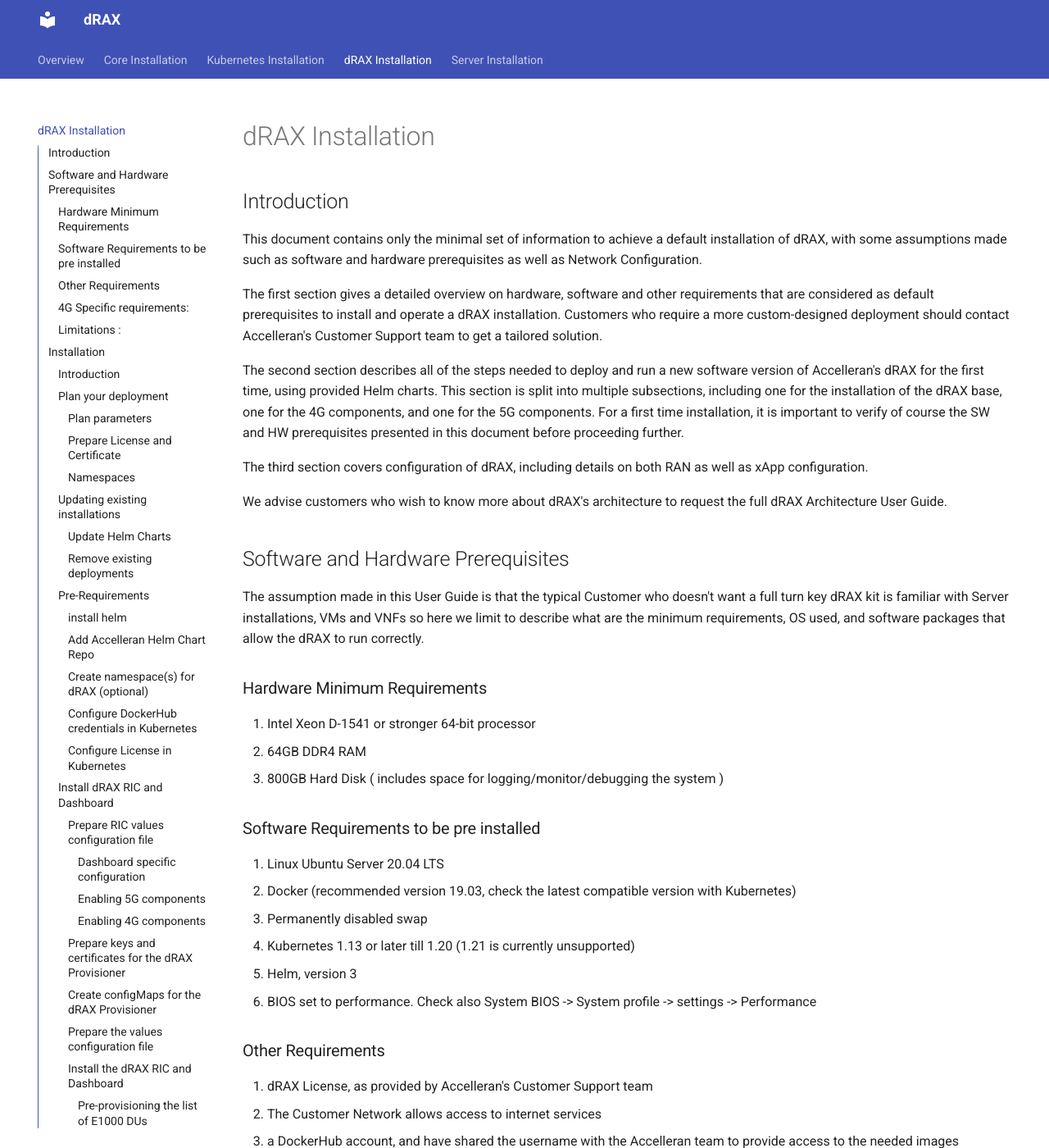
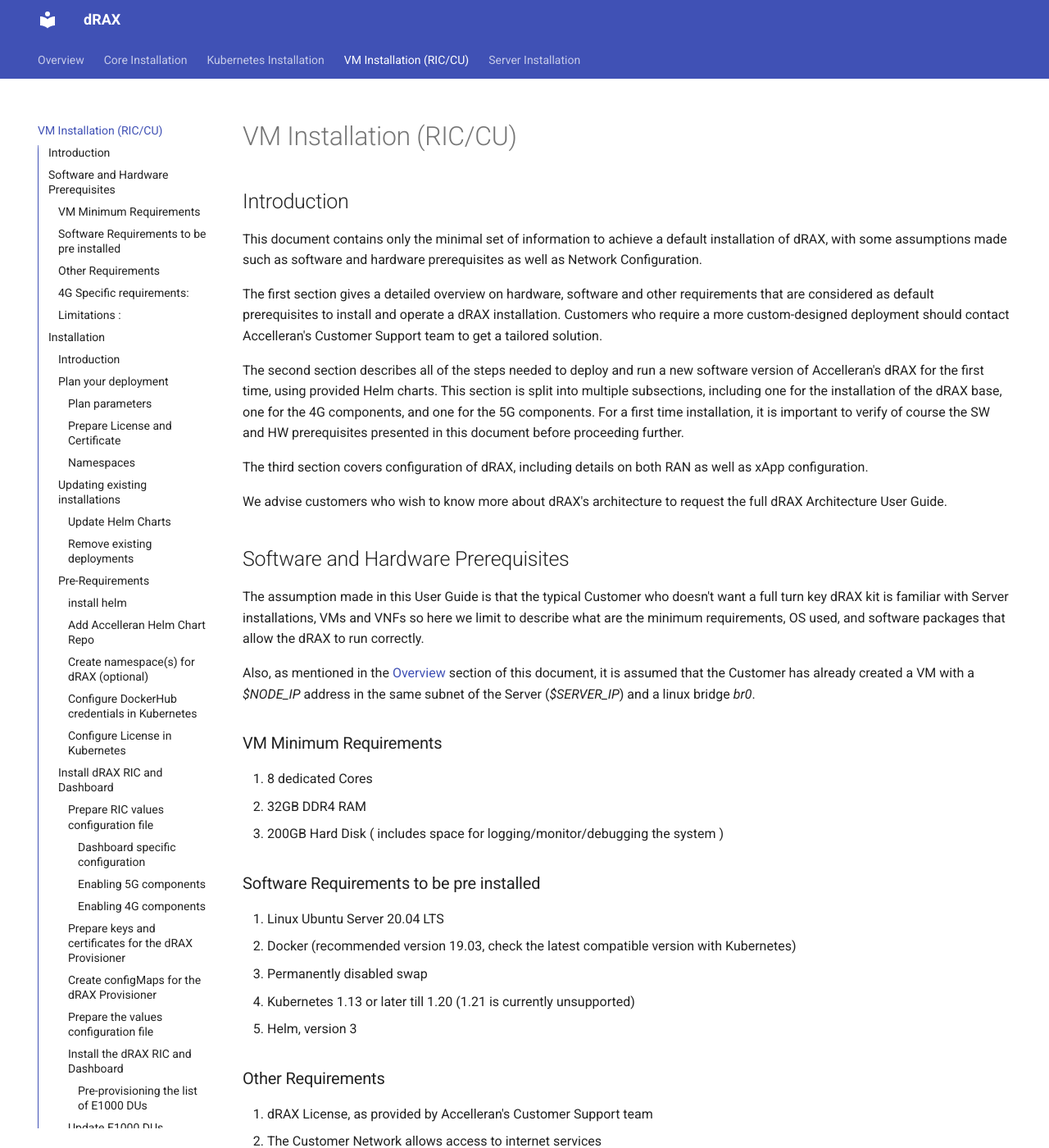
Before and after one commit to accelleran/drax-docs, an MkDocs documentation site: the page built from docs/drax-install/index.md, in a window 1280 px wide and 1400 px high. Shown: the whole window at 82% size. Built offline with MkDocs 1.6.1 and Material for MkDocs 9.7.7, drawn with Linux system fonts in a browser that asks for light colours; the version menu is left out.

Commit message:
Update index.md

```diff
--- a/docs/drax-install/index.md
+++ b/docs/drax-install/index.md
@@ -1,4 +1,4 @@
-# dRAX Installation
+# VM Installation (RIC/CU)
 
 ## Introduction
 
@@ -19,11 +19,14 @@ We advise customers who wish to know more about dRAX's architecture to request t
 
 The assumption made in this User Guide is that the typical Customer who doesn't want a full turn key dRAX kit is familiar with Server installations, VMs and VNFs so here we limit to describe what are the minimum requirements, OS used, and software packages that allow the dRAX to run correctly.
 
-### Hardware Minimum Requirements
+Also, as mentioned in the [Overview](../index.md) section of this document, it is assumed that the Customer has already created a VM with a *$NODE_IP* address in the same subnet of the Server (*$SERVER_IP*) and a linux bridge *br0*.
 
-1. Intel Xeon D-1541 or stronger 64-bit processor
-2. 64GB DDR4 RAM
-3. 800GB Hard Disk ( includes space for logging/monitor/debugging the system )
+
+### VM Minimum Requirements
+
+1. 8 dedicated Cores
+2. 32GB DDR4 RAM
+3. 200GB Hard Disk ( includes space for logging/monitor/debugging the system )
 
 ### Software Requirements to be pre installed
 
@@ -32,7 +35,6 @@ The assumption made in this User Guide is that the typical Customer who doesn't
 3. Permanently disabled swap
 4. Kubernetes 1.13 or later till 1.20 (1.21 is currently unsupported)
 5. Helm, version 3
-6. BIOS set to performance. Check also System BIOS -> System profile -> settings -> Performance
 
 ### Other Requirements
 
```
